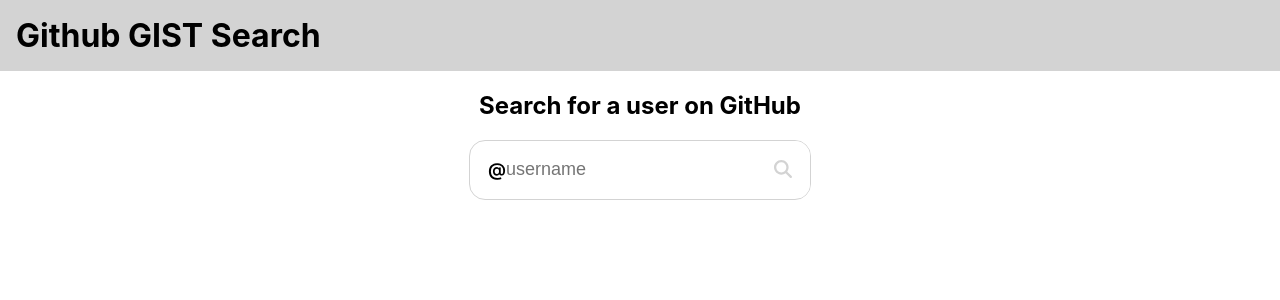
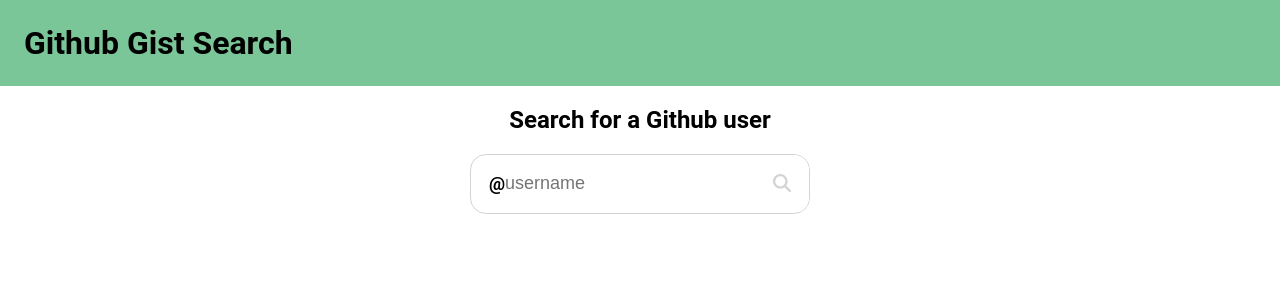
Before and after one commit to cataafra/react-gist-project, a React (Create React App) app: page / in a window 1280 px wide. Shown: the top 300 px of the page. Built offline with nearby package versions, Linux system fonts and the light colour scheme.

Commit message:
changed name of navbar to header + some other adustments

```diff
--- a/src/App.css
+++ b/src/App.css
@@ -38,6 +38,7 @@
 }
 
 .main-container {
+  font-family: "Roboto";
   display: flex;
   padding: 0;
   flex-direction: column;
--- a/src/App.js
+++ b/src/App.js
@@ -1,15 +1,16 @@
 import "./App.css";
-import Navbar from "./components/Navbar";
+import Header from "./components/Header";
 import SearchBar from "./components/SearchBar";
 import GistList from "./components/GistList";
 import { useState } from "react";
 
 function App() {
   const [username, setUsername] = useState(null); // username prop to be used by the children SearchBar snd GistList
+  document.title = "Github Gist Search";
 
   return (
     <div className="main-container">
-      <Navbar></Navbar>
+      <Header></Header>
       <SearchBar setUsername={setUsername}></SearchBar>
       {username !== null && <GistList username={username}></GistList>}
     </div>
--- a/src/components/Gist.css
+++ b/src/components/Gist.css
@@ -3,9 +3,14 @@
   padding: 2rem;
   border: 1px solid lightgray;
   border-radius: 1rem;
+  display: flex;
+  flex-direction: column;
+  overflow: hidden;
+  text-overflow: ellipsis;
 }
 
 .gist__desc {
+  display: flex;
   max-height: 5rem;
   overflow: hidden;
   text-overflow: ellipsis;
--- a/src/components/Gist.js
+++ b/src/components/Gist.js
@@ -22,7 +22,7 @@
       <div className="gist__files">
         {files.map(([filename, fileInfo]) => {
           return (
-            <React.Fragment>
+            <React.Fragment key={filename}>
               <a href={fileInfo.raw_url} className="file">
                 {fileInfo.filename}
                 <FontAwesomeIcon
--- /dev/null
+++ b/src/components/Header.css
@@ -0,0 +1,6 @@
+.header {
+  width: 100%;
+  margin: 0;
+  padding: 1.5rem;
+  background-color: #7ac698;
+}
--- /dev/null
+++ b/src/components/Header.js
@@ -0,0 +1,7 @@
+import "./Header.css";
+
+const Header = () => {
+  return <h1 className="header">Github Gist Search</h1>;
+};
+
+export default Header;
--- a/src/components/Navbar.css
+++ /dev/null
@@ -1,6 +0,0 @@
-.navbar {
-  width: 100%;
-  margin: 0;
-  padding: 1rem;
-  background-color: lightgrey;
-}
--- a/src/components/Navbar.js
+++ /dev/null
@@ -1,7 +0,0 @@
-import "./Navbar.css";
-
-const Navbar = () => {
-  return <h1 className="navbar">Github GIST Search</h1>;
-};
-
-export default Navbar;
--- a/src/components/SearchBar.js
+++ b/src/components/SearchBar.js
@@ -18,7 +18,7 @@
 
   return (
     <div className="search-bar">
-      <h2 className="search-header">Search for a user on GitHub</h2>
+      <h2 className="search-header">Search for a Github user</h2>
       <form onSubmit={handleSubmit} className="search">
         <div className="search__at-icon">@</div>
         <input
```
Also changed, not shown: src/index.js (+6 -6 lines).
